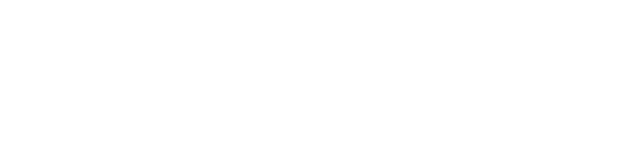
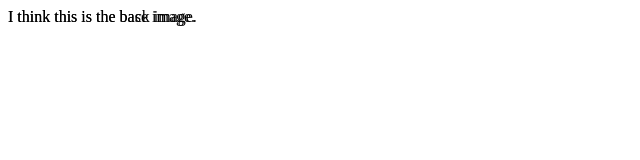
Before and after one commit to clawrence2/clawrence2.github.io, a plain HTML site: page parallax.html in a window 1280 px wide. Shown: the whole page, without its empty margins (0-640 px from the left). Drawn offline with Linux system fonts and the light colour scheme.

Commit message:
add more parallax code

```diff
--- a/parallax.css
+++ b/parallax.css
@@ -0,0 +1,20 @@
+.parallax {
+    perspective: 1px;
+    height: 100vh;
+    overflow-x: hidden;
+    overflow-y: auto;
+  }
+  .parallax__layer {
+    position: absolute;
+    top: 0;
+    right: 0;
+    bottom: 0;
+    left: 0;
+  }
+  .parallax__layer--base {
+    transform: translateZ(0);
+  }
+  .parallax__layer--back {
+    transform: translateZ(-1px);
+    transform: translateZ(-1px) scale(2);
+  }
--- a/parallax.html
+++ b/parallax.html
@@ -0,0 +1,28 @@
+<!DOCTYPE html>
+<!--[if lt IE 7]>      <html class="no-js lt-ie9 lt-ie8 lt-ie7"> <![endif]-->
+<!--[if IE 7]>         <html class="no-js lt-ie9 lt-ie8"> <![endif]-->
+<!--[if IE 8]>         <html class="no-js lt-ie9"> <![endif]-->
+<!--[if gt IE 8]>      <html class="no-js"> <!--<![endif]-->
+<html>
+    <head>
+        <meta charset="utf-8">
+        <meta http-equiv="X-UA-Compatible" content="IE=edge">
+        <title>Parallax Scrolling</title>
+        <meta name="description" content="">
+        <meta name="viewport" content="width=device-width, initial-scale=1">
+        <link rel="stylesheet" href="parallax.css">
+    </head>
+    <body>
+        <div class="parallax">
+            <div class="parallax__layer parallax__layer--back">
+              I think this is the back image.
+
+            </div>
+            <div class="parallax__layer parallax__layer--base">
+              I think this is the base image.
+
+            </div>
+          </div>
+        <script src="" async defer></script>
+    </body>
+</html>
--- a/styles.css
+++ b/styles.css
@@ -16,6 +16,7 @@ body{
     height:2000px;
     background-color: green;
 }
-img{
-    opacity:90%;
+img.moon{
+    opacity:100%;
+    perspective:8000px;
 }
```
Also changed, not shown: index.html (+1 -1 lines).
